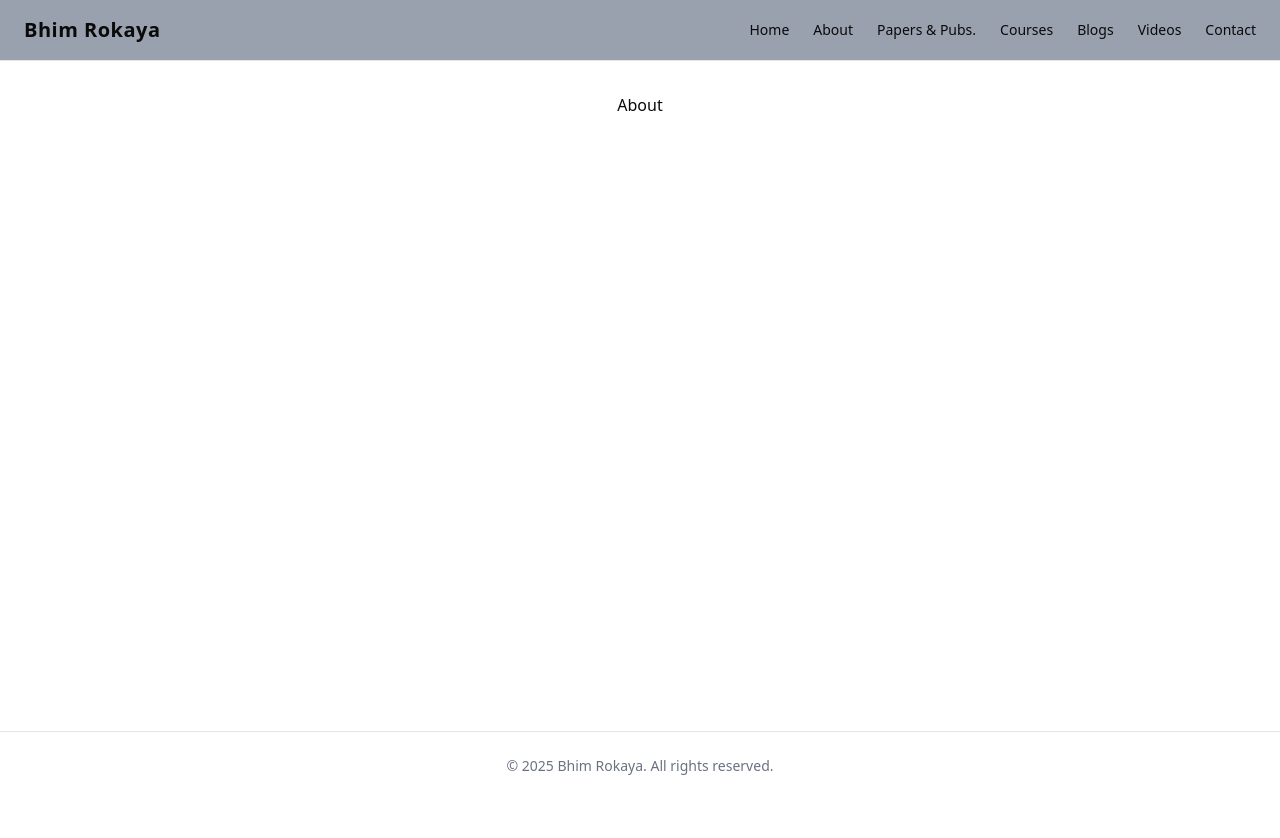
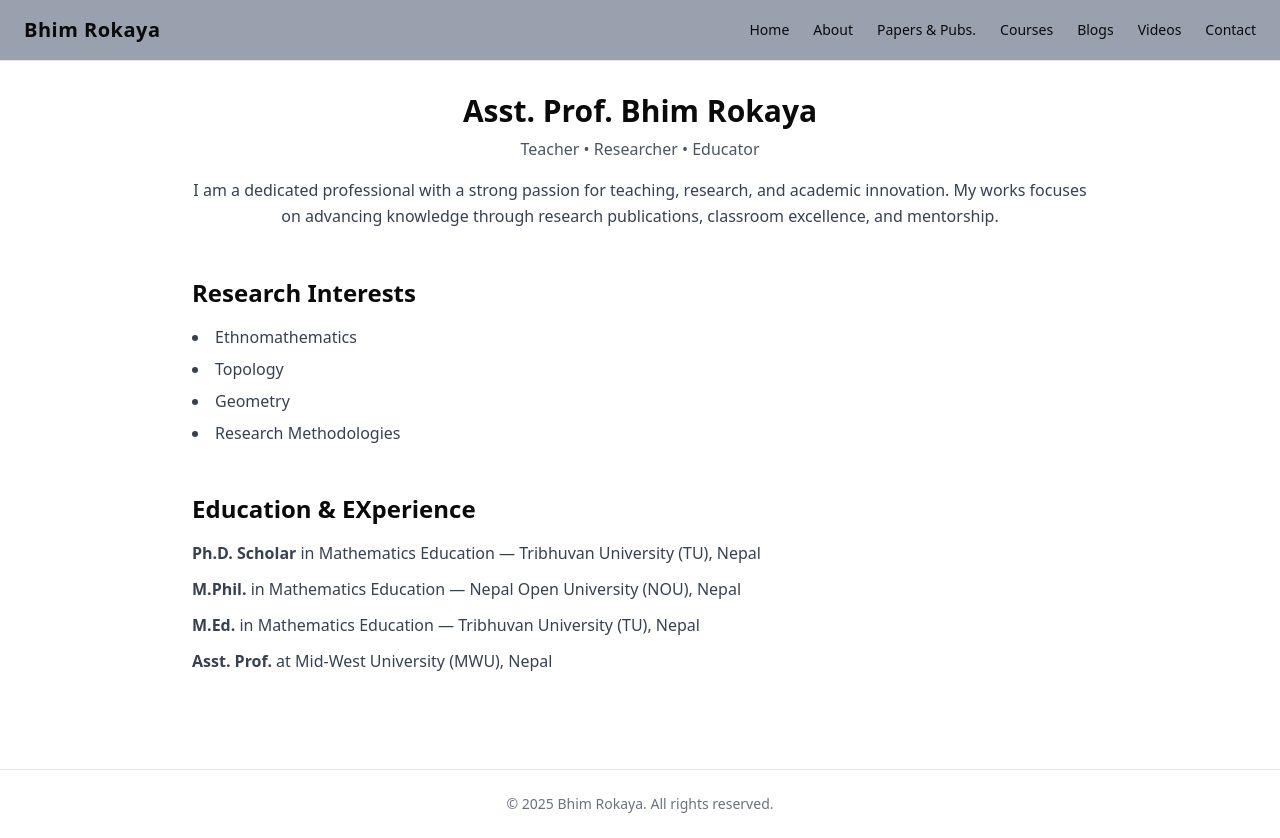
Before and after one commit to sangatrokaya/ProfessorSite, a React app in the folder frontend/: page /about in a window 1280 px wide. Before the commit the page ends 800 px from the top, so only its background shows below. Built offline with nearby package versions, Linux system fonts and the light colour scheme; the HTML template or start-up script is replaced by a standard one.

Commit message:
simple UI design for About page

```diff
--- a/frontend/src/pages/public/About.jsx
+++ b/frontend/src/pages/public/About.jsx
@@ -1,7 +1,52 @@
-import React from "react";
+const About = () => {
+  return (
+    <div className="max-w-4xl mx-auto space-y-12">
+      {/* PROFILE */}
+      <section className="text-center">
+        <h1 className="text-3xl font-bold mb-2">Asst. Prof. Bhim Rokaya</h1>
+        <p className="text-gray-600 mb-4">Teacher • Researcher • Educator</p>
+        <p className="text-gray-700 leading-relaxed">
+          I am a dedicated professional with a strong passion for teaching,
+          research, and academic innovation. My works focuses on advancing
+          knowledge through research publications, classroom excellence, and
+          mentorship.
+        </p>
+      </section>
 
-const About = () => {
-  return <div>About</div>;
+      {/* EXPERTISE */}
+      <section>
+        <h2 className="text-2xl font-semibold mb-4">Research Interests</h2>
+        <ul className="list-disc list-inside space-y-2 text-gray-700">
+          <li>Ethnomathematics</li>
+          <li>Topology</li>
+          <li>Geometry</li>
+          <li>Research Methodologies</li>
+        </ul>
+      </section>
+
+      {/* EDUCATION / EXPERIENCE */}
+      <section>
+        <h2 className="text-2xl font-semibold mb-4">Education & EXperience</h2>
+        <ul className="space-y-3 text-gray-700">
+          <li>
+            <strong>Ph.D. Scholar</strong> in Mathematics Education — Tribhuvan
+            University (TU), Nepal
+          </li>
+          <li>
+            <strong>M.Phil.</strong> in Mathematics Education — Nepal Open
+            University (NOU), Nepal
+          </li>
+          <li>
+            <strong>M.Ed.</strong> in Mathematics Education — Tribhuvan
+            University (TU), Nepal
+          </li>
+          <li>
+            <strong>Asst. Prof.</strong> at Mid-West University (MWU), Nepal
+          </li>
+        </ul>
+      </section>
+    </div>
+  );
 };
 
 export default About;
```
